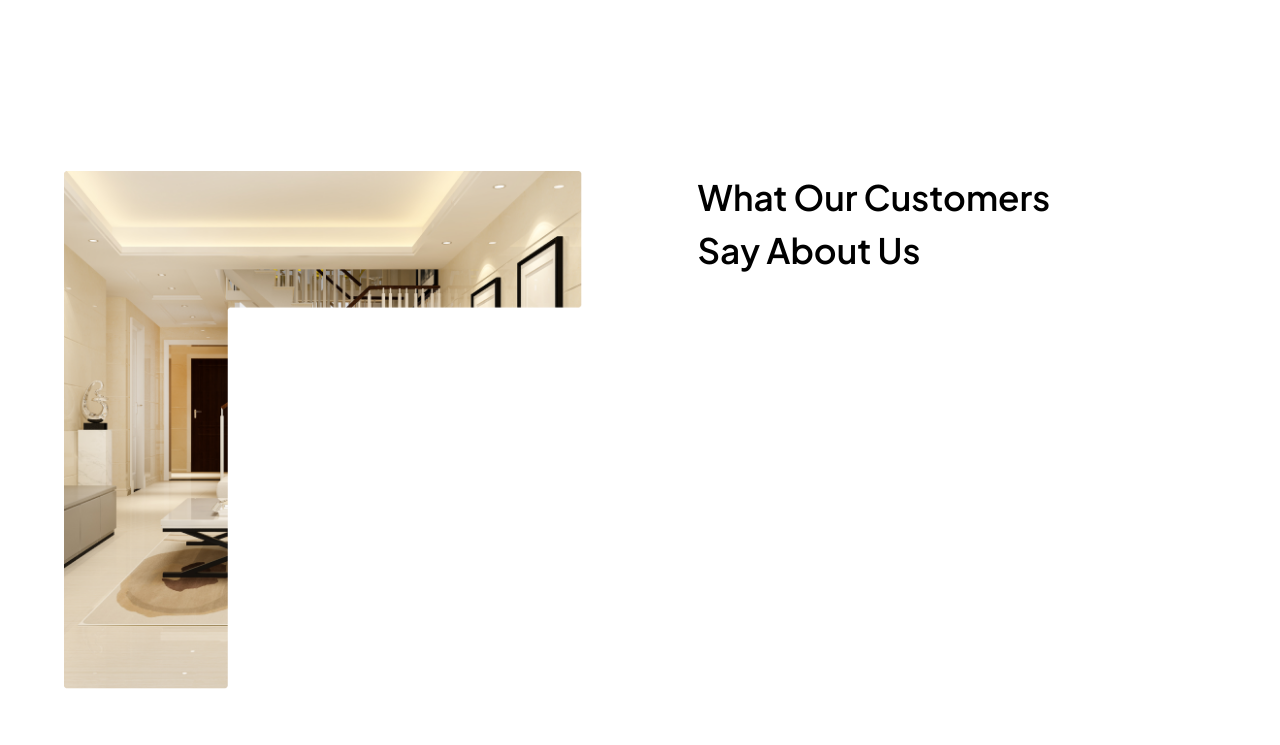
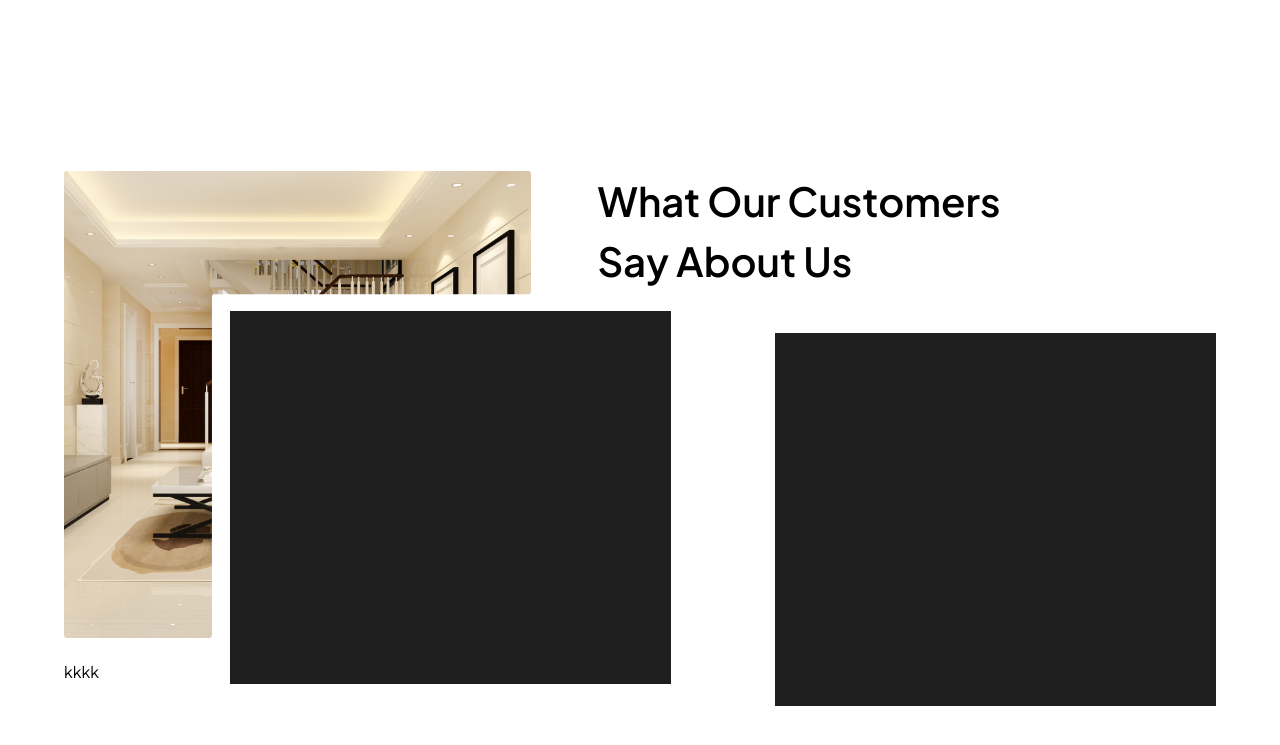
Before and after one commit to tokaashraf1/Interior-Design-website, a website: page index.html in a window 1280 px wide. Shown: the part 2703-3448 px from the top of the page. Drawn offline with Linux system fonts and the light colour scheme.

Commit message:
our customers section styling

```diff
--- a/index.html
+++ b/index.html
@@ -201,12 +201,26 @@
 <!-- Our Customers section -->
 <section class="w-full min-h-screen  ">
     <div class="w-[90%] mx-auto pt-[50px] flex justify-between ">
-      <div class="w-[45%]">
-<img src="./img/Mask group (3).png" alt="">
+      <div class="w-[45%] relative">
+<img src="./img/Mask group (1).png" class="w-[90%]">
+<div class="absolute  md:w-[85%] md:h-[80%]  bg-[#1F1F1F] right-[-17%] bottom-[-10%]"> </div>
+<div class="flex gap-[30px]  absolute bottom-[-10%]">
+<div>kk</div>
+<div>kk</div>
+
+</div>
       </div>
-      <div class="w-[45%]">
-<h1 class="text-[35px] font-semibold">What Our Customers </h1>
-<h1 class="text-[35px] font-semibold">Say About Us</h1>
+
+      <div class="w-[45%]  relative">
+<div class=" md:ml-[-70px] lg:ml-[-100px]">
+    <h1 class="text-[25px] lg:text-[40px] font-semibold ">What Our Customers </h1>
+    <h1 class="text-[25px] lg:text-[40px] font-semibold">Say About Us</h1>
+</div>
+
+
+     <div class="absolute md:w-[85%] md:h-[80%]  bg-[#1F1F1F]  md:mt-[8%] lg:mt-0 xl:mt-[8%] right-0" > </div>
+
+
       </div>
     </div>
 </section>
```
Also changed, not shown: output.css.
